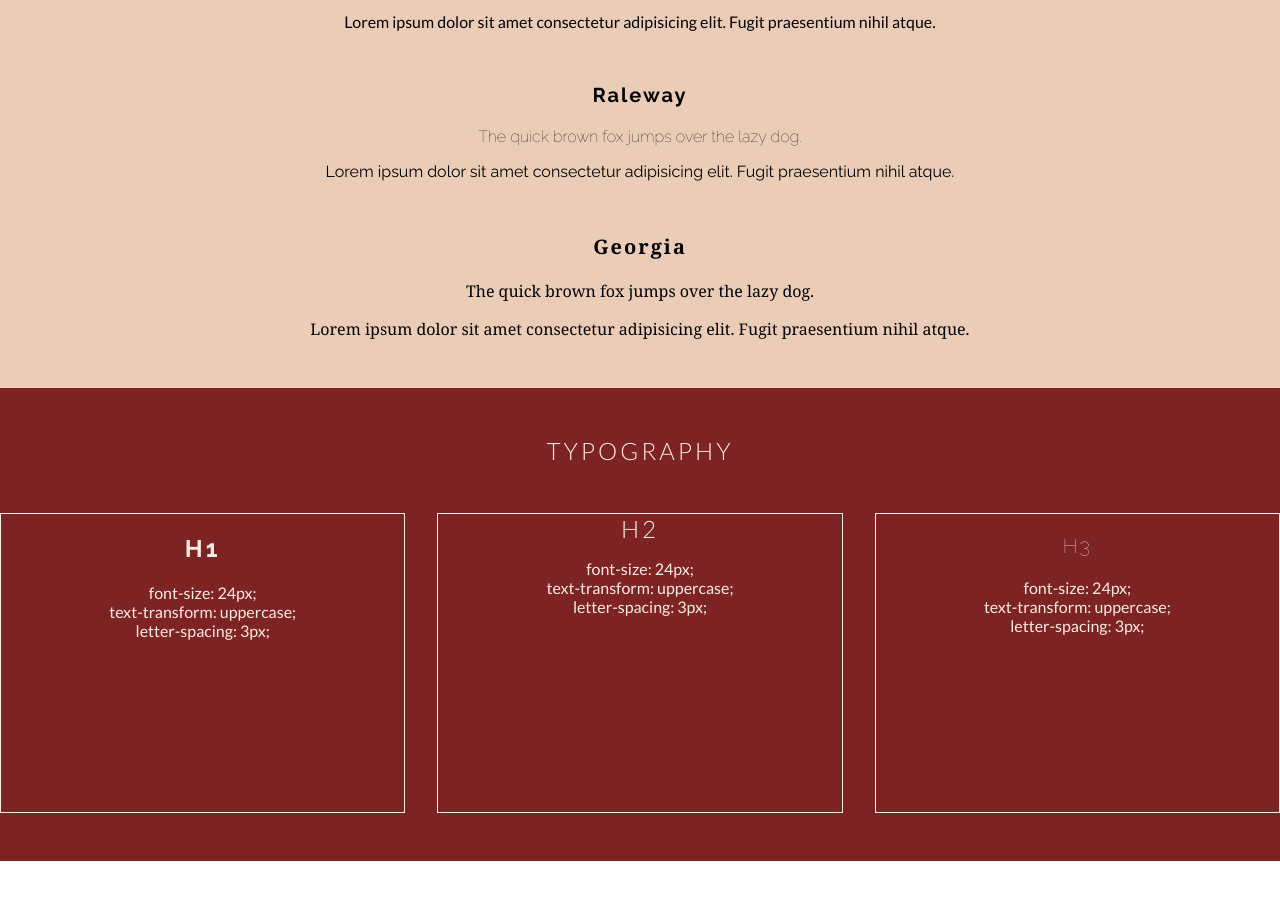
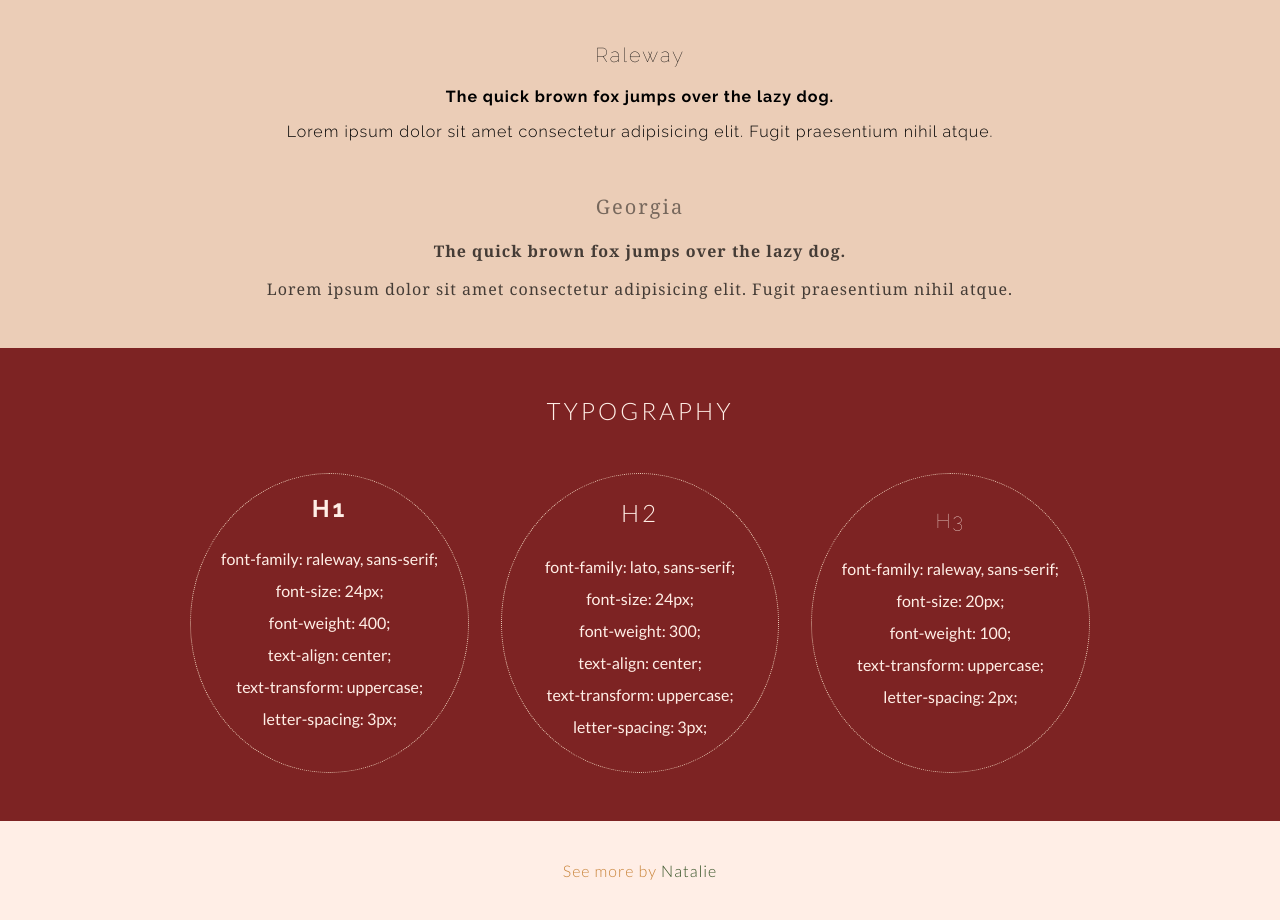
Before and after one commit to nataliejade9/styling-template, a plain HTML site: page index.html in a window 1280 px wide. Shown: the part 760-1680 px from the top of the page. Before the commit the page ends 1621 px from the top, so only its background shows below. Drawn offline with Linux system fonts and the light colour scheme.

Commit message:
Typography and footer section added

```diff
--- a/index.html
+++ b/index.html
@@ -56,17 +56,17 @@
             <h2>Fonts</h2>
             <div class="font lato">
                 <h3>Lato</h3>
-                <p class="thin">The quick brown fox jumps over the lazy dog.</p>
+                <p class="bold">The quick brown fox jumps over the lazy dog.</p>
                 <p>Lorem ipsum dolor sit amet consectetur adipisicing elit. Fugit praesentium nihil atque.</p>
             </div>
             <div class="font raleway">
                 <h3>Raleway</h3>
-                <p class="thin">The quick brown fox jumps over the lazy dog.</p>
+                <p class="bold">The quick brown fox jumps over the lazy dog.</p>
                 <p>Lorem ipsum dolor sit amet consectetur adipisicing elit. Fugit praesentium nihil atque.</p>
             </div>
             <div class="font georgia">
                 <h3>Georgia</h3>
-                <p class="thin">The quick brown fox jumps over the lazy dog.</p>
+                <p class="bold">The quick brown fox jumps over the lazy dog.</p>
                 <p>Lorem ipsum dolor sit amet consectetur adipisicing elit. Fugit praesentium nihil atque.</p>
             </div>
         </section>
@@ -76,8 +76,10 @@
                 <div class="style-card">
                     <h1>H1</h1>
                     <ul>
-                        <div class="small-swatch"></div>
+                        <li>font-family: raleway, sans-serif;</li>
                         <li>font-size: 24px;</li>
+                        <li>font-weight: 400;</li>
+                        <li>text-align: center;</li>
                         <li>text-transform: uppercase;</li>
                         <li>letter-spacing: 3px;</li>
                     </ul>
@@ -85,8 +87,10 @@
                 <div class="style-card">
                     <h2>H2</h2>
                     <ul>
-                        <div class="small-swatch"></div>
-                        <li>font-size: 24px;</li>
+                        <li>font-family: lato, sans-serif;</li>
+                        <li> font-size: 24px;</li>
+                        <li>font-weight: 300;</li>
+                        <li>text-align: center;</li>
                         <li>text-transform: uppercase;</li>
                         <li>letter-spacing: 3px;</li>
                     </ul>
@@ -94,14 +98,18 @@
                 <div class="style-card">
                     <h3>H3</h3>
                     <ul>
-                        <div class="small-swatch"></div>
-                        <li>font-size: 24px;</li>
+                        <li>font-family: raleway, sans-serif;</li>
+                        <li>font-size: 20px;</li>
+                        <li>font-weight: 100;</li>
                         <li>text-transform: uppercase;</li>
-                        <li>letter-spacing: 3px;</li>
+                        <li>letter-spacing: 2px;</li>
                     </ul>
                 </div>
             </div>
         </section>
     </main>
+    <footer>
+        <p title="Natalie's GitHub">See more by <a href="https://github.com/nataliejade9" target="_blank">Natalie</a></p>
+    </footer>
 </body>
 </html>
--- a/style 2.css
+++ /dev/null
@@ -1,67 +0,0 @@
-* {
-    box-sizing: border-box;
-}
-
-body {
-    font-family: lato, sans-serif;
-    margin: 0;
-}
-
-nav {
-    display: flex;
-    height: 175px;
-}
-
-nav > * {
-    flex: 1 1  100%;
-    padding: 2em 3em;
-}
-
-h1 {
-    font-family: raleway, sans-serif;
-}
-
-h2 {
-    font-weight: 100;
-}
-
-.title {
-    color: rgb(255, 238, 230);
-    background-color: rgb(73, 105, 55);
-}
-
-.project {
-    color: rgb(73, 105, 55);
-    background-color: rgb(255, 238, 230);
-    text-align: right;
-
-}
-
-.colours {
-    padding: 0 1em;
-}
-
-.colours h2 {
-    text-align: center;
-    letter-spacing: 3px;
-}
-
-h3 {
-    font-family: raleway, sans-serif;
-    font-weight: 100;
-    letter-spacing: 2px;
-}
-
-.colour {
-
-}
-
-.circle {
-    height: 4em;
-    width: 4em;
-    border-radius: 50%;
-}
-
-.cream {
-    background-color: rgb(255, 238, 230);
-}
--- a/style.css
+++ b/style.css
@@ -10,6 +10,9 @@ body {
 nav {
     display: flex;
     height: 175px;
+    flex-direction: column;
+    flex-wrap: wrap;
+    justify-content: center;
 }
 
 nav > * {
@@ -28,7 +31,12 @@ h2 {
     text-align: center;
     letter-spacing: 3px;
     text-transform: uppercase;
-    color: rgb(53, 82, 37);
+    color: rgb(125, 35, 35);
+}
+
+p {
+    font-weight: 300;
+    letter-spacing: 1px;
 }
 
 .title {
@@ -43,8 +51,12 @@ h2 {
 
 /* Colour Palette Section */
 
+.colour p {
+    opacity: 0.5;
+}
+
 .palette, .fonts h2 {
-    margin: 2em 0;
+    margin: 1.5em 0;
 }
 
 .palette {
@@ -61,10 +73,15 @@ h3 {
 .colours {
     padding: 1em 1em;
     display: flex;
+    gap: 4em;
+    flex-direction: row;
+    flex-wrap: wrap;
+    justify-content: center;
 }
 
 .colours > * {
     flex: 1 1 100%;
+    max-width: 10ch;
 }
 
 .colour {
@@ -76,6 +93,10 @@ h3 {
     width: 4em;
     border-radius: 50%;
     margin: 0 auto;
+}
+
+.swatch:hover {
+    transform: scale(1.1);
 }
 
 .cream {
@@ -106,17 +127,14 @@ h3 {
 
 .georgia, .georgia h3 {
     font-family: Georgia, 'Times New Roman', Times, serif;
+    opacity: 0.7;
 }
 
 .lato h3 {
     font-family: lato, sans-serif;
 }
 
-.thin {
-    font-weight: 100;
-}
-
-.font h3 {
+.bold {
     font-weight: bold;
 }
 
@@ -147,22 +165,32 @@ h3 {
 ul {
     list-style: none;
     padding: 0;
+    line-height: 2em;
 }
 
 .style-card {
     height: 300px;
-    border: 1px solid rgb(255, 238, 230);
     text-align: center;
+    border: 1px dotted rgb(235, 205, 183);
+    border-radius: 80%;
+}
+
+.cards h3 {
+    padding-top: 0.75em;
 }
 
 .cards {
     display: flex;
     padding-top: 3em;
     gap: 2em;
+    flex-direction: row;
+    flex-wrap: wrap;
+    justify-content: center;
 }
 
 .cards > * {
-    flex: 1 1 100%;
+    flex: 1 1 30ch;
+    max-width: 30ch;
 }
 
 h4 {
@@ -170,3 +198,44 @@ h4 {
     text-transform: uppercase;
     letter-spacing: 3px;
 }
+
+.style-card h2 {
+    margin: 1em 0;
+}
+
+/* Footer */
+
+footer {
+    text-align: center;
+    background-color: rgb(255, 238, 230);
+    color: rgb(201, 132, 58);
+    margin: 0;
+    padding: 1.5em;
+}
+
+a {
+    text-decoration: none;
+    color: rgb(53, 82, 37);
+}
+
+a:visited {
+    color: rgb(125, 35, 35);
+
+}
+
+a:hover {
+    font-weight: bold;
+}
+
+/* Media */
+
+@media only screen and (max-width: 750px) {
+    nav {
+        display: inline-block;
+        width: 100%;
+    }
+
+    .palette {
+        padding: 3em 0;
+    }
+}
```
Also changed, not shown: 1 other file.
